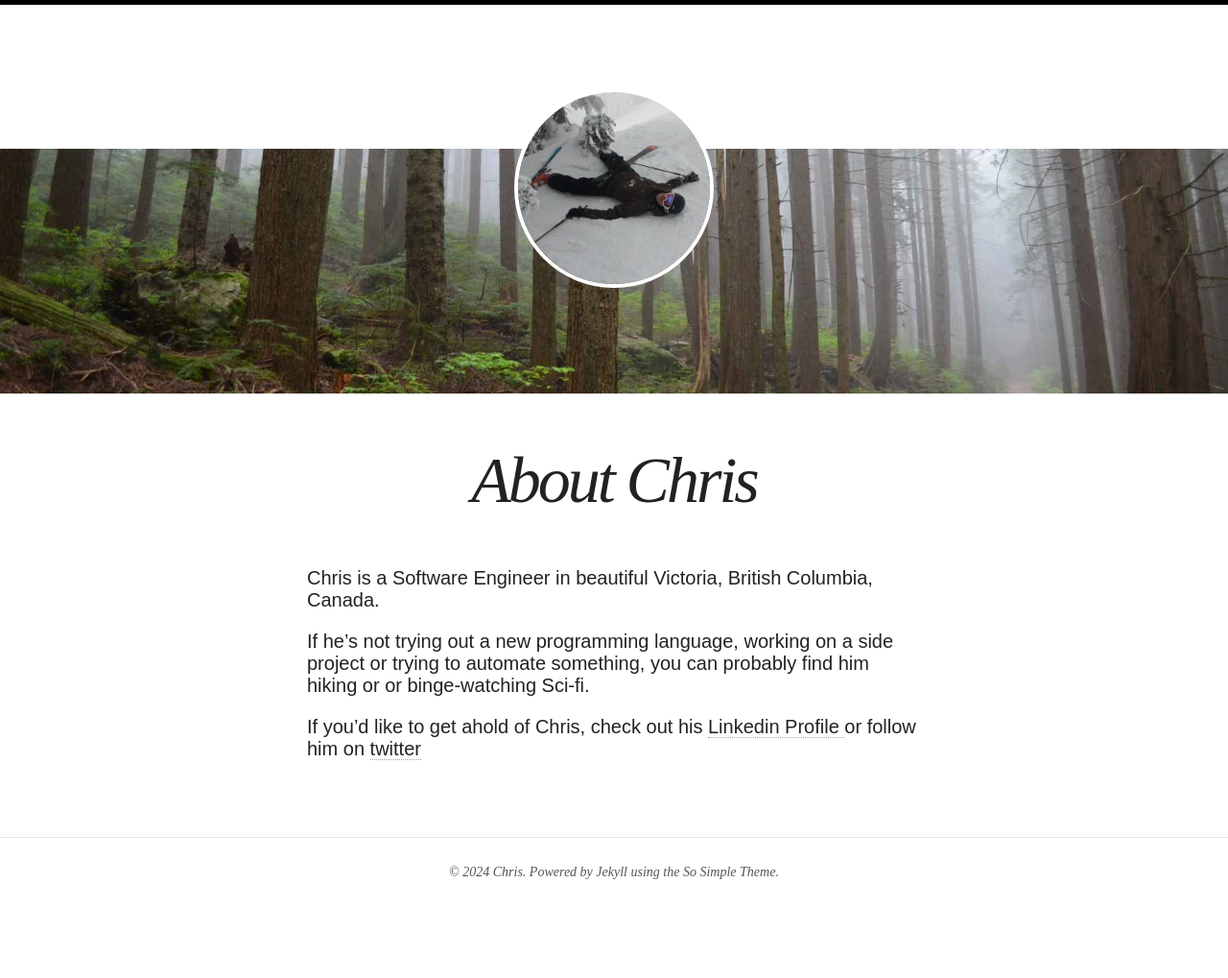
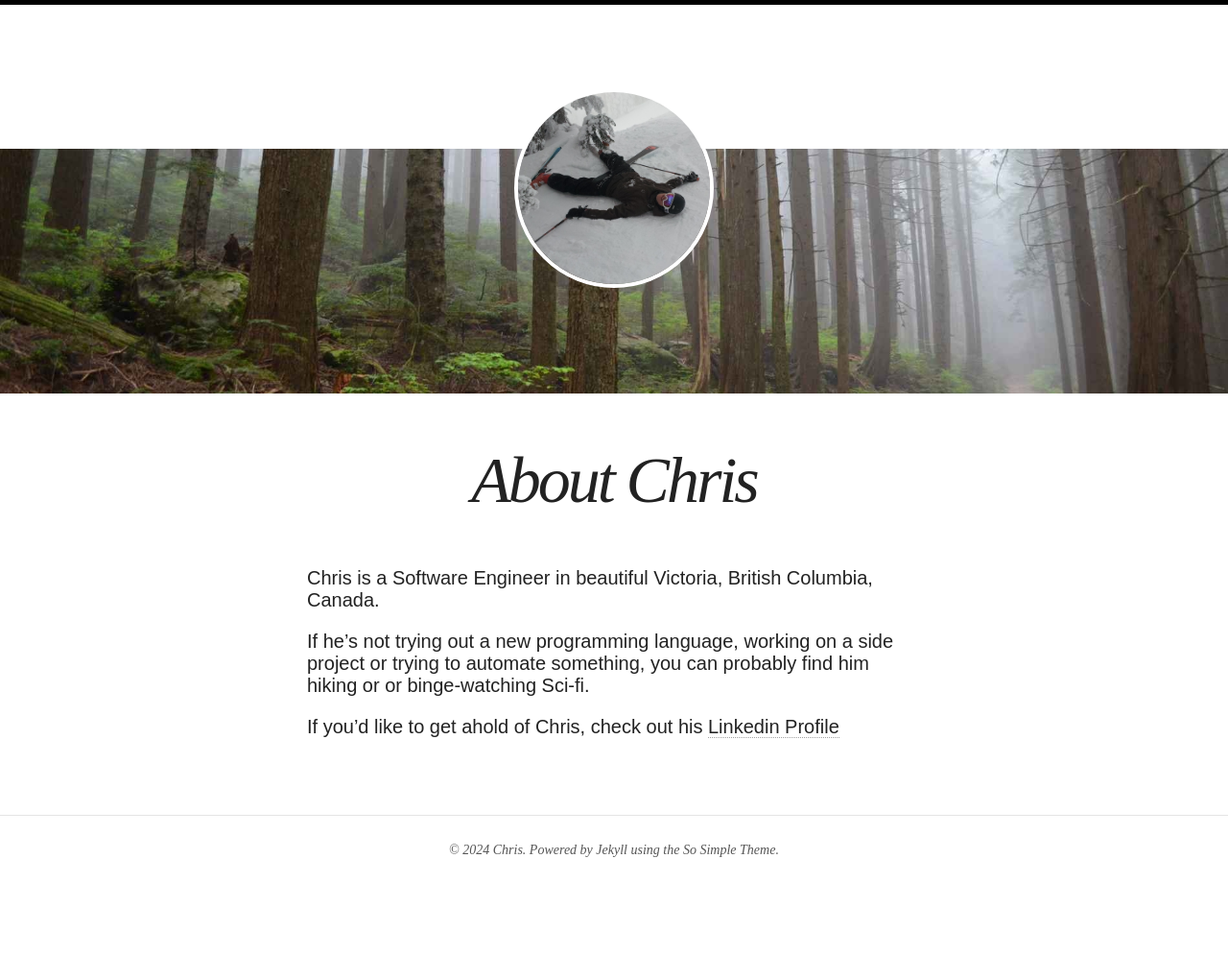
Before and after one commit to cbenning/cbenning.github.io, a Jekyll site: the page built from about.md, in a window 1280 px wide. Shown: the whole page at 96% size. Built offline with Jekyll 4.4.1, drawn with Linux system fonts in a browser that asks for light colours; nearby versions of some CDN libraries; after the commit the page ends 996 px from its top, so only the background shows below that.

Commit message:
update about and profile

```diff
--- a/_config.yml
+++ b/_config.yml
@@ -27,7 +27,7 @@ remote_theme: "mmistakes/so-simple-theme"
 # Owner/author information
 owner:
   name:           Chris
-  avatar:         profile-small.jpg
+  avatar:         profile-small.png
   email:          chris@benninger.ca
   # Social networking links used in footer. Update and remove as you like.
   #twitter:       chrisbenninger
--- a/about.md
+++ b/about.md
@@ -15,4 +15,4 @@ image:
 
   If you'd like to get ahold of Chris, check out his <a href="https://www.linkedin.com/in/christopherbenninger">
       Linkedin Profile
-    </a> or follow him on <a href="https://twitter.com/chrisbenninger">twitter</a>
+    </a>
```
Also changed, not shown: images/chris-camping.jpg (deleted), images/chris-croatia.jpg (deleted), images/profile-small-old.jpg (renamed from images/profile-small.jpg), images/profile-small.png (added).
